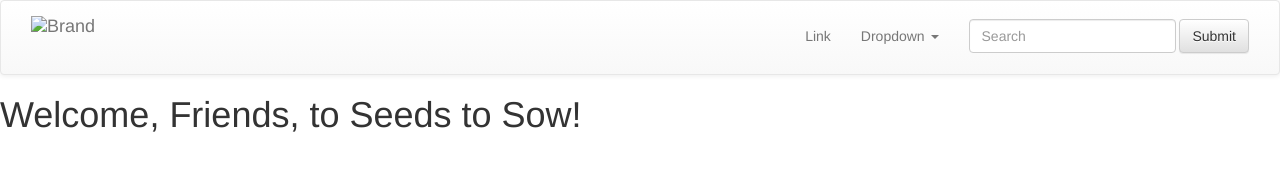
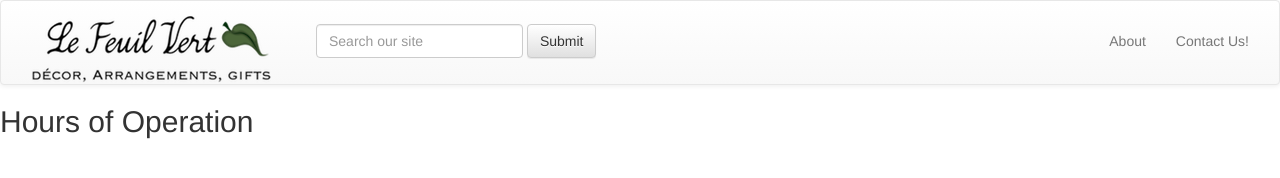
Before and after one commit to AncyentMariner/jkingswood_flowershop_ui, a plain HTML site: page index.html in a window 1280 px wide. Drawn offline with nearby package versions, Linux system fonts and the light colour scheme.

Commit message:
navbar styling and logo update

```diff
--- /dev/null
+++ b/index.css
@@ -0,0 +1,12 @@
+/*Navbar styling*/
+
+.navbar-default {
+  min-height: 85px;
+}
+
+.navbar-collapse {
+  padding-top: 15px;
+  padding-bottom: 15px;
+}
+
+/*    */
--- a/index.html
+++ b/index.html
@@ -1,36 +1,27 @@
 <!DOCTYPE html>
 <html>
 <head>
-  <title>Seed to Sow Flowers and Plants</title>
+  <title>Le Feuil Vert</title>
 
   <!-- Bootstrap CDN -->
     <!-- Latest compiled and minified CSS -->
     <link rel="stylesheet" href="https://maxcdn.bootstrapcdn.com/bootstrap/3.3.6/css/bootstrap.min.css" integrity="sha384-1q8mTJOASx8j1Au+a5WDVnPi2lkFfwwEAa8hDDdjZlpLegxhjVME1fgjWPGmkzs7" crossorigin="anonymous">
 
-      <!-- Optional theme -->
+    <!-- Optional theme -->
     <link rel="stylesheet" href="https://maxcdn.bootstrapcdn.com/bootstrap/3.3.6/css/bootstrap-theme.min.css" integrity="sha384-fLW2N01lMqjakBkx3l/M9EahuwpSfeNvV63J5ezn3uZzapT0u7EYsXMjQV+0En5r" crossorigin="anonymous">
 
-      <!-- Latest compiled and minified JavaScript -->
+    <!-- Latest compiled and minified JavaScript -->
     <script src="https://maxcdn.bootstrapcdn.com/bootstrap/3.3.6/js/bootstrap.min.js" integrity="sha384-0mSbJDEHialfmuBBQP6A4Qrprq5OVfW37PRR3j5ELqxss1yVqOtnepnHVP9aJ7xS" crossorigin="anonymous"></script>
   <!--  -->
 
-  <!-- jQuery  -->
+  <!-- jQuery CDN -->
     <script src="https://ajax.googleapis.com/ajax/libs/jquery/1.12.4/jquery.min.js"></script>
   <!--  -->
 
+  <!-- css  -->
+    <link rel="stylesheet" type="text/css" href="index.css">
+  <!--  -->
 
-  <!-- css -->
-    <style>
-      .navbar-default {
-        min-height: 75px;
-      }
-
-      .navbar-collapse {
-        padding-top: 10px;
-        padding-bottom: 10px;
-      }
-    </style>
-  <!--  -->
 </head>
 
 <body>
@@ -50,7 +41,7 @@
             </button>
 
             <a class="navbar-brand" href="#">
-              <img alt="Brand" src="logo1.png">
+              <img alt="Brand" src="logo.png">
             </a>
           </div>
         </div>
@@ -60,32 +51,23 @@
       <div class="collapse navbar-collapse" id="bs-example-navbar-collapse-1">
 
         <!-- search -->
-        <form class="navbar-form navbar-right" role="search">
+        <form class="navbar-form navbar-left" role="search">
           <div class="form-group">
-            <input type="text" class="form-control" placeholder="Search">
+            <input type="text" class="form-control" placeholder="Search our site">
           </div>
           <button type="submit" class="btn btn-default">Submit</button>
         </form>
         <!--  -->
-
         <ul class="nav navbar-nav navbar-right">
-          <li><a href="#">Link</a></li>
-          <li class="dropdown">
-            <a href="#" class="dropdown-toggle" data-toggle="dropdown" role="button" aria-haspopup="true" aria-expanded="false">Dropdown <span class="caret"></span></a>
-            <ul class="dropdown-menu">
-              <li><a href="#">Action</a></li>
-              <li><a href="#">Another action</a></li>
-              <li><a href="#">Something else here</a></li>
-              <li role="separator" class="divider"></li>
-              <li><a href="#">Separated link</a></li>
-            </ul>
-          </li>
+          <li><a href="#">About</a></li>
+          <li><a href="#">Contact Us!</a></li>
         </ul>
       </div><!-- /.navbar-collapse -->
     </div><!-- /.container-fluid -->
   </nav>
+  <!--  -->
 
-  <h1>Welcome, Friends, to Seeds to Sow!</h1>
+  <h2>Hours of Operation</h2>
 
 
 </body>
```
Also changed, not shown: logo.png (added), 1 other file.
